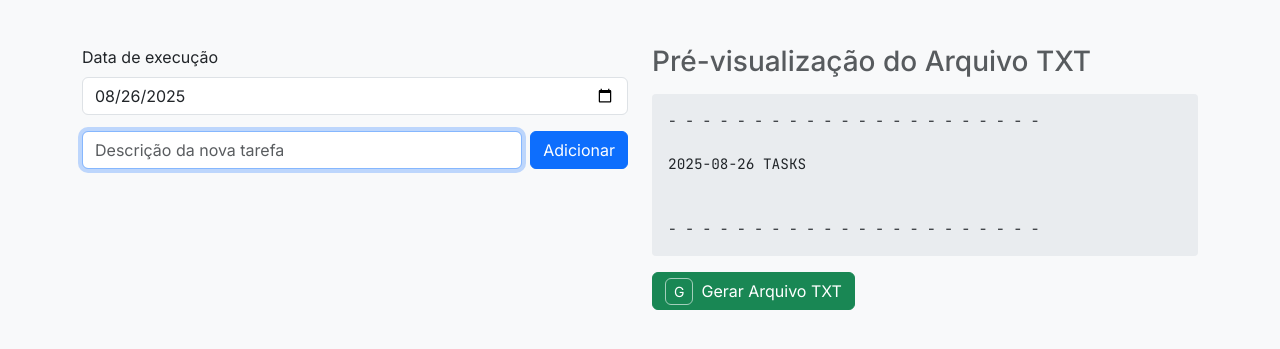
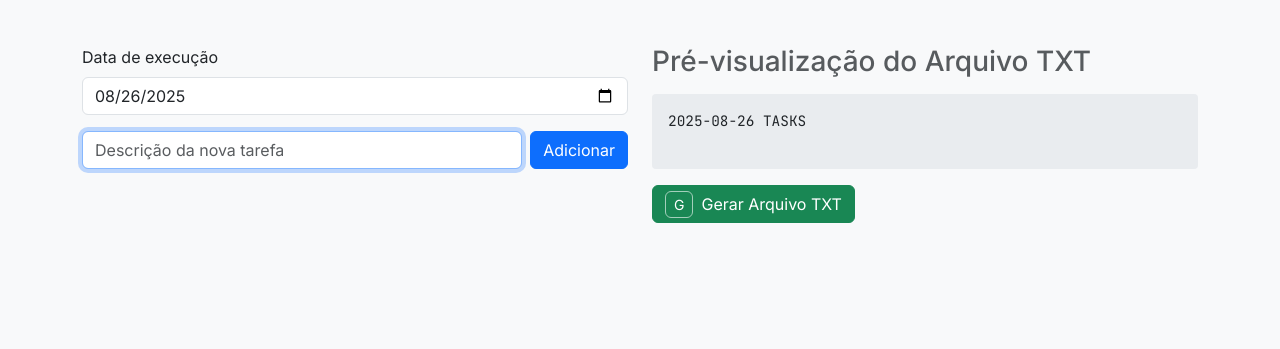
Before and after one commit to gabriersdev/daily-tasks-generator, a website: page index.html in a window 1280 px wide. Shown: the part 85-434 px from the top of the page. Drawn offline with nearby package versions, Linux system fonts and the light colour scheme.

Commit message:
Clean up task preview formatting

```diff
--- a/index.html
+++ b/index.html
@@ -100,12 +100,12 @@
 
     const updatePreview = () => {
       const date = taskDate.value;
-      let previewContent = `- - - - - - - - - - - - - - - - - - - - - -\n\n`;
+      let previewContent = ``;
       previewContent += `${date} TASKS\n\n`;
       tasks.forEach(task => {
         previewContent += `[ ] ${formatCase(task)}\n`;
       });
-      previewContent += `\n- - - - - - - - - - - - - - - - - - - - - -`;
+      previewContent += ``;
       preview.textContent = previewContent;
     };
 
```
